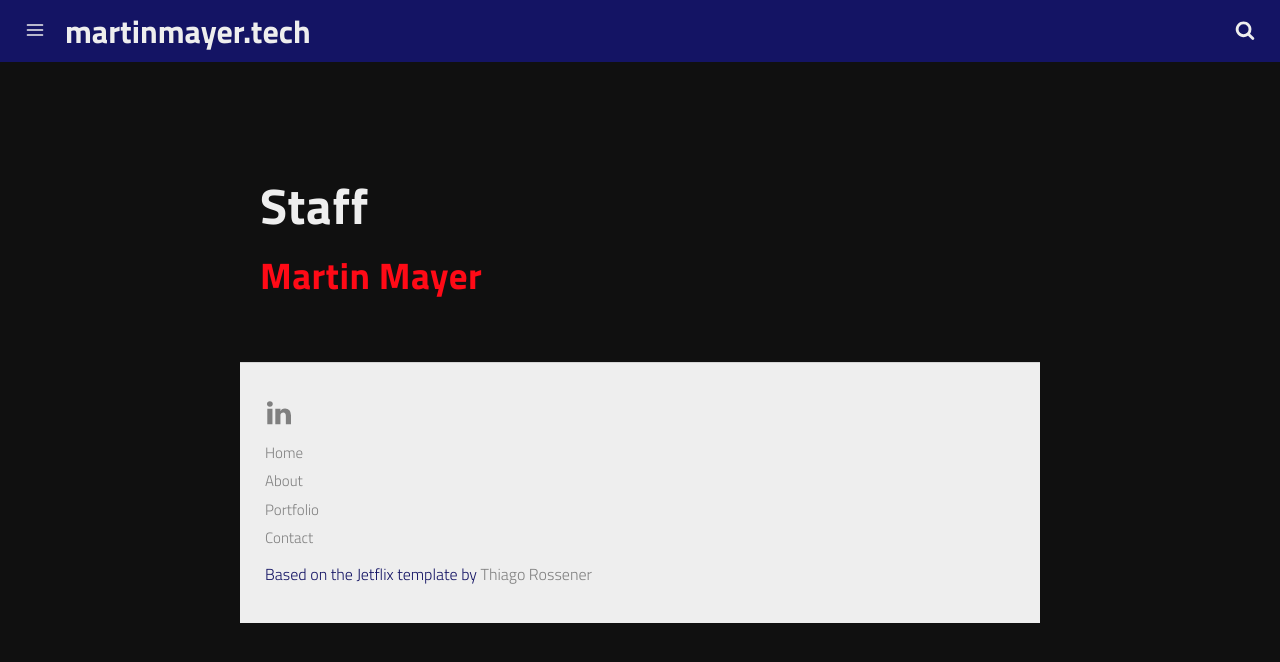
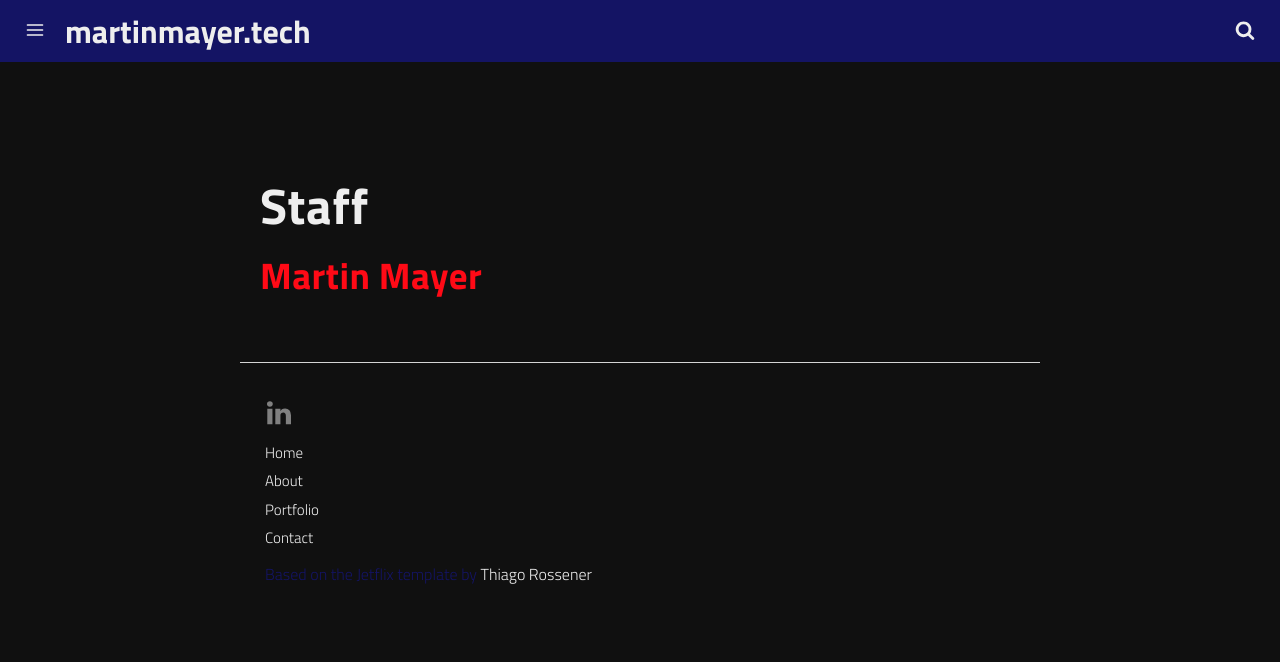
Before and after one commit to Mayer-Cloud-Solutions/martinmayer.tech.jekyll, a Jekyll site: the page built from staff.html, in a window 1280 px wide. Shown: the top 662 px of the page. Built offline with Jekyll 4.4.1, drawn with Linux system fonts in a browser that asks for light colours; a script that is not in the unit is left out.

Commit message:
fix footer colours

```diff
--- a/_sass/_footer.scss
+++ b/_sass/_footer.scss
@@ -11,7 +11,7 @@
 footer {
   @include center(rem(800px));
   border-top: 1px solid darken($accentDark, 10%);
-  background: $accentDark;
+  background: $bgColor;
   padding: rem(20px) rem(25px);
   margin-top: rem(50px);
   margin-bottom: rem(120px);
@@ -56,7 +56,7 @@ footer {
     fill: #808080;
     transition: all 0.3s ease;
     text-decoration: none;
-    color: #808080;
+    color: $texts;
 
     &:hover {
       fill: $themeColor;
@@ -92,7 +92,7 @@ footer {
     border-top: 1px solid lighten($primaryDark, 10%);
 
     p {
-      color: $accentDark;
+      color: $texts;
     }
   }
 }
```
